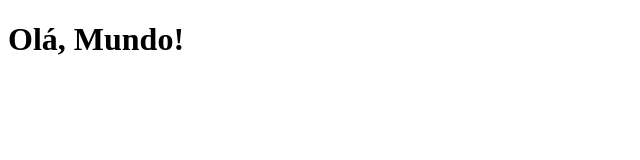
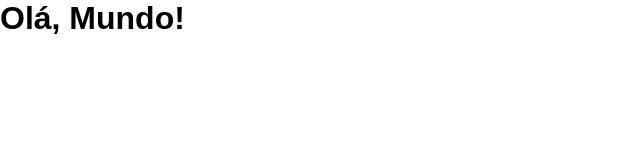
Before and after one commit to joaororamalho/html-css, a plain HTML site: page modulo4/desafios/desafio013/index.html in a window 1280 px wide. Shown: the whole page, without its empty margins (0-640 px from the left). Drawn offline with Linux system fonts and the light colour scheme.

Commit message:
create style.css

```diff
--- /dev/null
+++ b/modulo4/desafios/desafio013/estilos/style.css
@@ -0,0 +1,11 @@
+@charset "UTF-8";
+
+* {
+    margin: 0;
+    padding: 0;
+}
+
+body {
+    font-family: Arial, Helvetica, sans-serif;
+
+}
--- a/modulo4/desafios/desafio013/index.html
+++ b/modulo4/desafios/desafio013/index.html
@@ -4,9 +4,11 @@
     <meta charset="UTF-8">
     <meta name="viewport" content="width=device-width, initial-scale=1.0">
     <link rel="shortcut icon" href="favicon.ico" type="image/x-icon">
+    <link rel="stylesheet" href="estilos/style.css">
     <title>Projeto Redes Sociais</title>
 </head>
 <body>
     <h1>Olá, Mundo!</h1>
+
 </body>
 </html>
```
